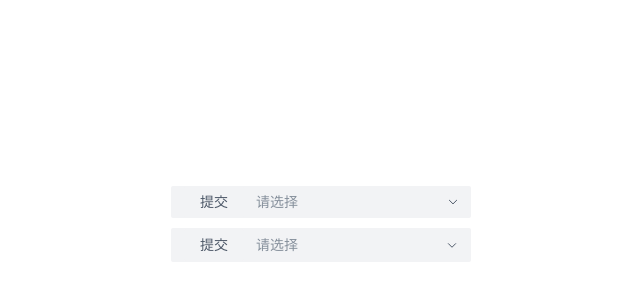
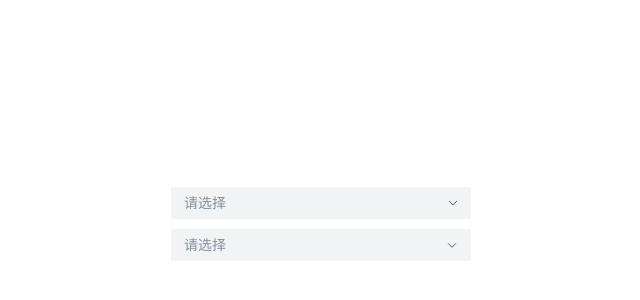
Before and after one commit to mahathir444/yc-ui, a Vue app: page /#/main in a window 1280 px wide. Shown: the part 176-476 px from the top of the page, without its empty margins (319-959 px from the left). Built offline with nearby package versions, Linux system fonts and the light colour scheme.

Commit message:
[feat]select新增多选

```diff
--- a/components.d.ts
+++ b/components.d.ts
@@ -21,7 +21,7 @@ declare module 'vue' {
     Button: typeof import('./src/components/Button/Button.vue')['default']
     ButtonGroup: typeof import('./src/components/Button/ButtonGroup.vue')['default']
     Container: typeof import('./src/components/Message/container.vue')['default']
-    Dgroup: typeof import('./src/components/Select/Dgroup.vue')['default']
+    Dgroup: typeof import('./src/components/Dropdown/Dgroup.vue')['default']
     DGroup: typeof import('./src/components/Dropdown/DGroup.vue')['default']
     Doption: typeof import('./src/components/Dropdown/Doption.vue')['default']
     DotIcon: typeof import('./src/components/Spin/component/DotIcon.vue')['default']
--- a/src/components/Select/Option.vue
+++ b/src/components/Select/Option.vue
@@ -34,12 +34,18 @@ const props = withDefaults(defineProps<OptionProps>(), {
 const { label, value: optionValue, disabled } = toRefs(props);
 // 选项
 const option = { ...props };
+// 父级的emits
+const dEmits = inject('emits') as Fn;
 // 过滤选项的函数
 const filterOption = inject('filterOption') as Fn;
+// 是否多选
+const multiple = inject('multiple') as Ref<boolean>;
+// 多选的限制
+const limit = inject('limit') as Ref<number>;
 // select的value
-const computedValue = inject(
-  'computedValue'
-) as WritableComputedRef<SelectValue>;
+const computedValue = inject('computedValue') as WritableComputedRef<
+  SelectValue | SelectValue[]
+>;
 // 输入框的value
 const computedInputValue = inject(
   'computedInputValue'
@@ -51,10 +57,27 @@ const computedVisible = inject(
 // selectOptions
 const optionList = inject('optionList') as Ref<OptionProps[]>;
 // 处理选择
-const handleClick = () => {
+const handleClick = (ev: MouseEvent) => {
   if (disabled.value) return;
-  computedValue.value = optionValue.value;
-  computedVisible.value = false;
+  // 处理多选
+  if (multiple.value) {
+    const curValue = computedValue.value as SelectValue[];
+    const { value } = optionValue;
+    if (limit.value > 0 && curValue.length == limit.value) {
+      return dEmits('exceed-limit', value, ev);
+    }
+    const index = curValue.findIndex((item) => item == value);
+    if (index != -1) {
+      curValue.splice(index, 1);
+    } else {
+      curValue.push(value);
+    }
+  }
+  // 处理单选
+  else {
+    computedValue.value = optionValue.value;
+    computedVisible.value = false;
+  }
 };
 onMounted(() => {
   optionList.value.push(option);
--- a/src/components/Select/Select.vue
+++ b/src/components/Select/Select.vue
@@ -93,7 +93,7 @@
         <div class="yc-select-dropdown">
           <!-- header -->
           <div
-            v-if="$slots.header && (showFooterOnEmpty || !isEmpty)"
+            v-if="$slots.header && (showHeaderOnEmpty || !isEmpty)"
             class="yc-select-dropdown-header"
           >
             <slot name="header" />
@@ -145,6 +145,7 @@ defineOptions({
   name: 'Select',
 });
 const props = withDefaults(defineProps<SelectProps>(), {
+  multiple: false,
   modelValue: undefined,
   defaultValue: '',
   inputValue: undefined,
@@ -165,14 +166,15 @@ const props = withDefaults(defineProps<SelectProps>(), {
     return option?.label?.includes(inputValue);
   },
   options: () => [],
-  formatLabel: (option: SelectOptionData) => {
-    return option.label;
+  formatLabel: (option: SelectOptionData[]) => {
+    return option.map((item) => item.value).join('、');
   },
   triggerProps: () => {
     return {
       contentStyle: {},
     };
   },
+  limit: 0,
   searchDelay: 500,
   showHeaderOnEmpty: false,
   showFooterOnEmpty: false,
@@ -186,6 +188,7 @@ const emits = defineEmits<{
   (e: 'update:inputValue', value: SelectValue): void;
   (e: 'update:popupVisible', value: boolean): void;
   (e: 'popupVisibleChange', value: boolean): void;
+  (e: 'exceed-limit', value: SelectValue, ev: MouseEvent): void;
 }>();
 const {
   modelValue,
@@ -201,8 +204,14 @@ const {
   options,
   showFooterOnEmpty,
   showHeaderOnEmpty,
+  limit,
+  multiple,
 } = toRefs(props);
 const { filterOption, formatLabel } = props;
+provide('filterOption', filterOption);
+provide('limit', limit);
+provide('multiple', multiple);
+provide('emits', emits);
 // 当前的位置
 const triggerPostion = ref<TriggerPostion>('bl');
 // 输入实例
@@ -222,7 +231,6 @@ const {
   defaultInputValue,
   inputValue,
   formatLabel,
-  filterOption,
   emits,
 });
 // 是否展示清除按钮
--- a/src/components/Select/type.ts
+++ b/src/components/Select/type.ts
@@ -17,7 +17,7 @@ export interface OptgroupProps {
 export type SelectOptionData = OptionProps;
 
 export interface SelectProps {
-  // multiple?: boolean;
+  multiple?: boolean;
   modelValue?: SelectValue | SelectValue[];
   defaultValue?: SelectValue | SelectValue[];
   inputValue?: string;
@@ -41,12 +41,12 @@ export interface SelectProps {
   options?: SelectOptionData[];
   // virtual-list-props
   triggerProps?: TriggerProps;
-  formatLabel?: (data: SelectOptionData) => string;
+  formatLabel?: (data: SelectOptionData[]) => string;
   // fallback-option
   // show-extra-options
   // value-key
   searchDelay?: number;
-  // limit
+  limit?: number;
   // field-names
   // scrollbar
   showHeaderOnEmpty?: boolean;
--- a/src/components/_hooks/useSeletValue.ts
+++ b/src/components/_hooks/useSeletValue.ts
@@ -1,11 +1,8 @@
 import { computed, provide, ref, Ref } from 'vue';
 import useControlValue from './useControlValue';
-import {
-  OptionProps,
-  SelectOptionData,
-  SelectValue,
-} from '@/components/Select/type';
+import { OptionProps, SelectValue } from '@/components/Select/type';
 import { Fn } from '../_type';
+import { isArray } from '../_utils/is';
 
 export default (params: {
   popupVisible: Ref<boolean | undefined>;
@@ -15,7 +12,6 @@ export default (params: {
   inputValue: Ref<string | undefined>;
   defaultInputValue: Ref<string>;
   formatLabel: Fn;
-  filterOption: Fn;
   emits: Fn;
 }) => {
   const {
@@ -26,10 +22,8 @@ export default (params: {
     inputValue,
     defaultInputValue,
     formatLabel,
-    filterOption,
     emits,
   } = params;
-  provide('filterOption', filterOption);
   // popupVisible
   const computedVisible = useControlValue<boolean>(
     popupVisible,
@@ -50,10 +44,13 @@ export default (params: {
   );
   // 当前的选项显示ide值
   const computedLabel = computed(() => {
-    const option = optionList.value.find(
-      (item) => item.value == computedValue.value
-    );
-    if (!option) return '';
+    const option = optionList.value.filter((item) => {
+      return isArray(computedValue.value)
+        ? computedValue.value.includes(item.value)
+        : computedValue.value == item.value;
+    });
+    console.log(option);
+    if (!option.length) return '';
     return formatLabel(option);
   });
   provide('computedValue', computedValue);
--- a/src/views/test.vue
+++ b/src/views/test.vue
@@ -1,46 +1,16 @@
 <template>
   <div class="test">
     <div style="width: 300px">
-      <yc-select
-        placeholder="请选择"
-        :options="[
-          {
-            label: '1',
-            value: 1,
-          },
-        ]"
-      >
-        <template #prefix>
-          <a-button>提交</a-button>
-        </template>
-        <!-- <template #header>
-          <a-input></a-input>
-        </template> -->
+      <yc-select v-model="value" multiple placeholder="请选择">
         <YcOptionGroup label="分组1">
-          <yc-option v-for="i in 6" :key="i" :value="i" :label="i.toString()">
-            <template #icon>
-              <icon-align-center />
-            </template>
-            <template #suffix>
-              <icon-align-center />
-            </template>
+          <yc-option v-for="i in 20" :key="i" :value="i" :label="`选项${i}`">
           </yc-option>
         </YcOptionGroup>
-
-        <template #footer>
-          <a-button>提交</a-button>
-        </template>
       </yc-select>
     </div>
 
     <div style="width: 300px">
       <a-select placeholder="请选择" allow-search allow-clear>
-        <template #prefix>
-          <a-button>提交</a-button>
-        </template>
-        <template #header>
-          <a-input></a-input>
-        </template>
         <a-option
           v-for="i in 6"
           :key="i"
@@ -56,9 +26,6 @@
             <icon-align-center />
           </template>
         </a-option>
-        <template #footer>
-          <a-button>提交</a-button>
-        </template>
       </a-select>
     </div>
   </div>
@@ -74,6 +41,7 @@ import YcOptionGroup from '@/components/Select/Optgroup.vue';
 import YcDropdown, { DOption as YcDoption } from '@/components/Dropdown';
 import YcButton, { ButtonGroup } from '@/components/Button';
 const total = ref(1);
+const value = ref([]);
 </script>
 
 <style lang="less" scoped>
```
